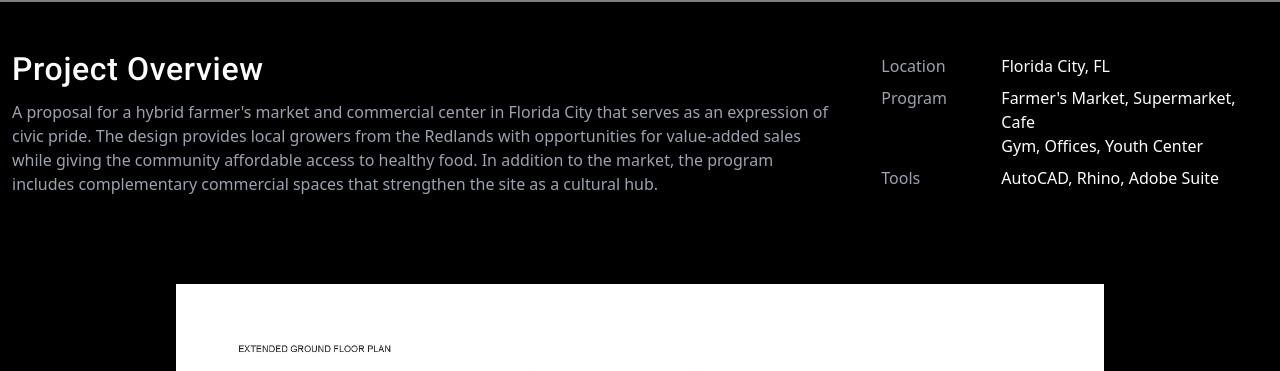
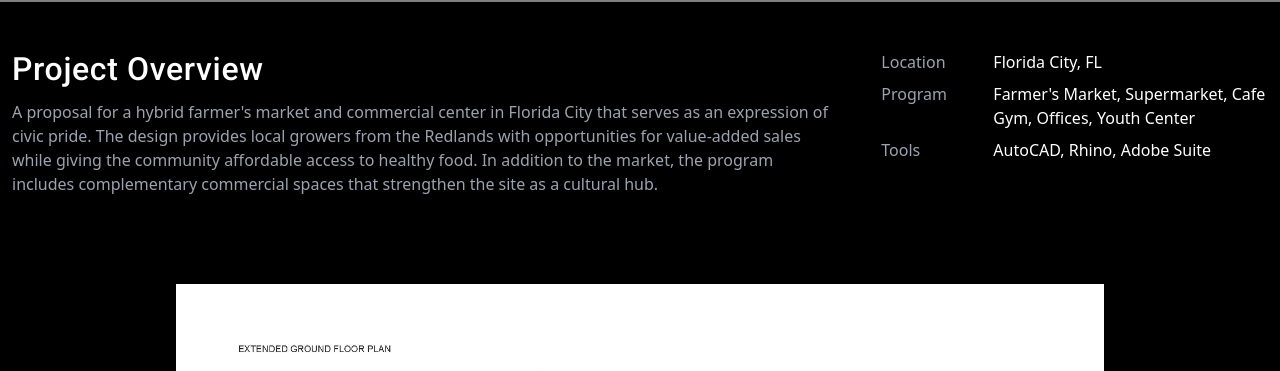
Before and after one commit to ronvillela/adriana-villela-portfolio, a plain HTML site: page Farmers-Market.html in a window 1280 px wide. Shown: the part 667-1038 px from the top of the page. Drawn offline with nearby package versions, Linux system fonts and the light colour scheme.

Commit message:
Revert to list structure and use CSS Grid for Program alignment

```diff
--- a/Farmers-Market.html
+++ b/Farmers-Market.html
@@ -48,20 +48,11 @@
                 </p>
             </div>
             <div class="col-lg-4">
-                <table class="meta-table">
-                    <tr>
-                        <td class="label">Location</td>
-                        <td>Florida City, FL</td>
-                    </tr>
-                    <tr>
-                        <td class="label">Program</td>
-                        <td>Farmer's Market, Supermarket, Cafe<br>Gym, Offices, Youth Center</td>
-                    </tr>
-                    <tr>
-                        <td class="label">Tools</td>
-                        <td>AutoCAD, Rhino, Adobe Suite</td>
-                    </tr>
-                </table>
+                <ul class="meta list-unstyled">
+                    <li><span class="label">Location</span> Florida City, FL</li>
+                    <li><span class="label">Program</span> Farmer's Market, Supermarket, Cafe<br>Gym, Offices, Youth Center</li>
+                    <li><span class="label">Tools</span> AutoCAD, Rhino, Adobe Suite</li>
+                </ul>
             </div>
         </div>
     </section>
--- a/style.css
+++ b/style.css
@@ -117,25 +117,26 @@ a:hover { opacity: .85; }
     vertical-align: top;
 }
 
-/* Table-based meta information for precise alignment */
-.meta-table {
-    width: 100%;
-    border-collapse: collapse;
+/* CSS Grid approach for precise alignment */
+.meta {
+    display: grid;
+    grid-template-columns: 7rem 1fr;
+    gap: 0.5rem 0;
+    align-items: start;
 }
 
-.meta-table td {
-    padding: 0.25rem 0;
-    vertical-align: top;
+.meta li {
+    display: contents;
 }
 
-.meta-table td.label {
-    width: 7rem;
+.meta .label {
+    grid-column: 1;
     color: var(--muted);
     font-weight: 500;
 }
 
-.meta-table td:not(.label) {
-    padding-left: 0.5rem;
+.meta li > *:not(.label) {
+    grid-column: 2;
 }
 
 /* ------------------------------------
```
Also changed, not shown: interpretive-center.html (+5 -14 lines).
